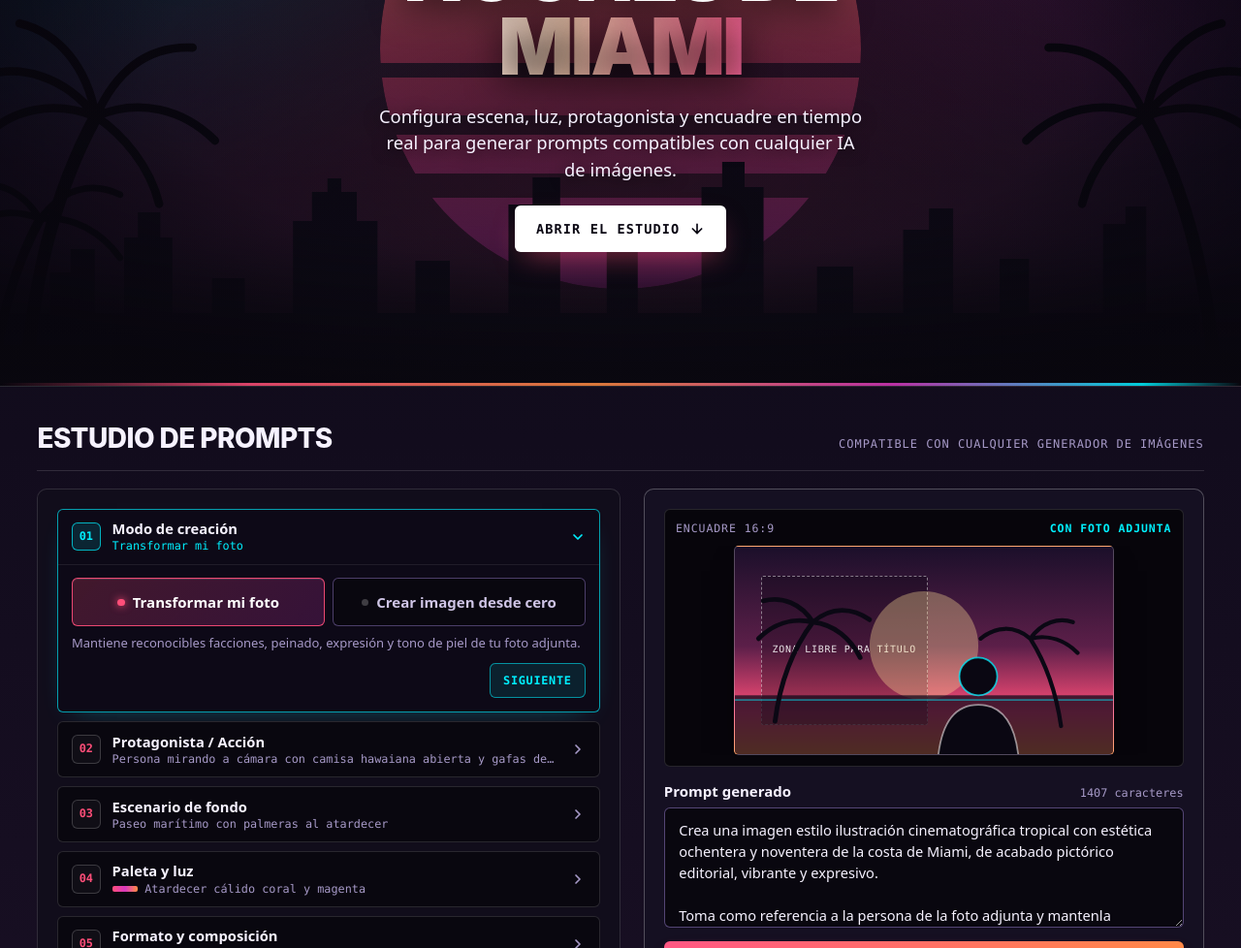
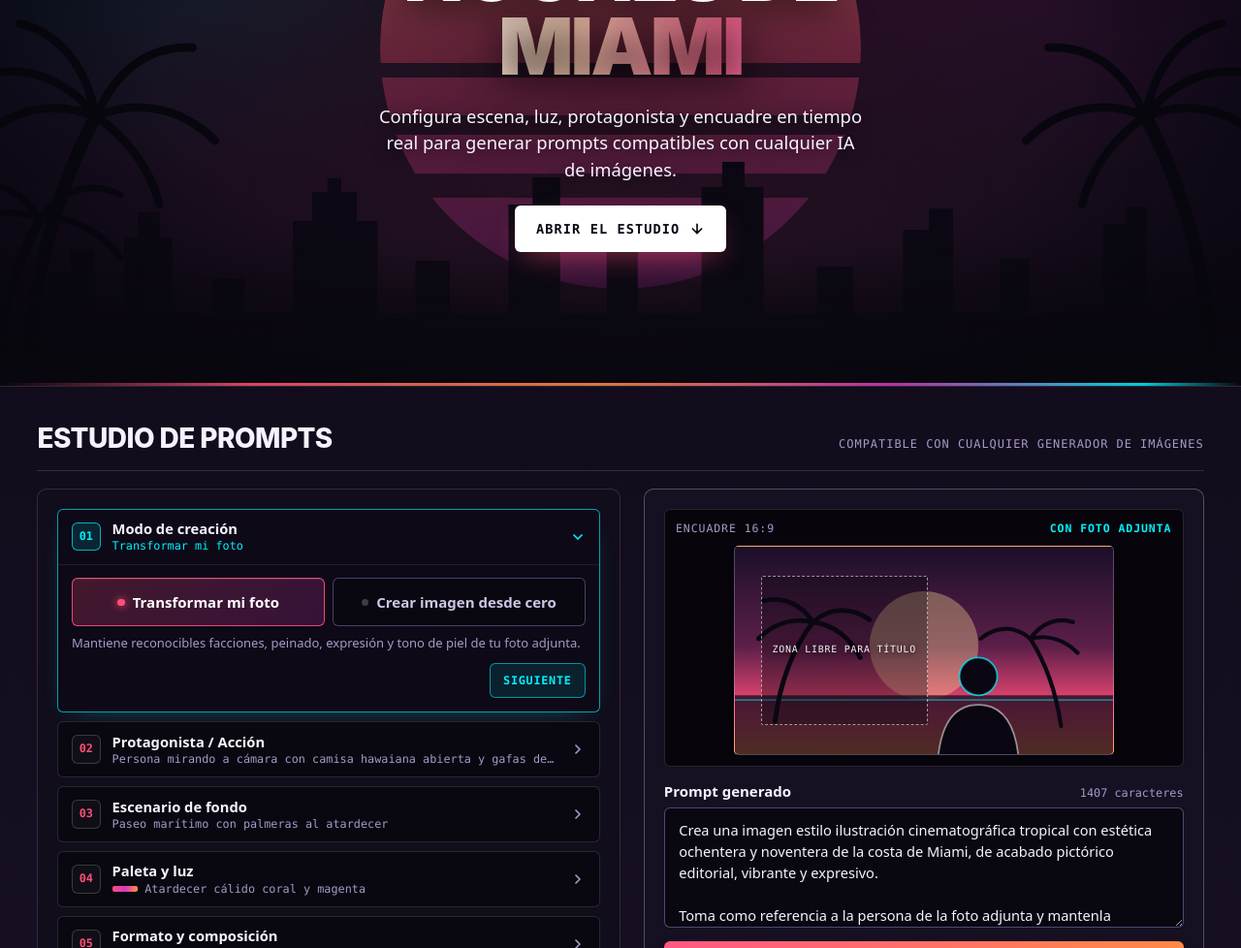
Before and after one commit to atedian/gta6, a plain HTML site: page index.html in a window 1280 px wide. Shown: the part 225-1203 px from the top of the page at 97% size. Drawn offline with Linux system fonts and the light colour scheme.

Commit message:
sync: actualización automática
Archivos: index.html

```diff
--- a/index.html
+++ b/index.html
@@ -1116,6 +1116,7 @@
     .vf-svg {
       position: absolute;
       inset: 0;
+      z-index: 1;
       display: block;
       inline-size: 100%;
       block-size: 100%;
@@ -1153,8 +1154,9 @@
       position: absolute;
       inset-block: 14%;
       inset-inline-start: 7%;
+      z-index: 2;
       inline-size: 44%;
-      border: 1px dashed rgba(255, 255, 255, 0.45);
+      border: 1px dashed rgba(255, 255, 255, 0.55);
       border-radius: 2px;
       display: grid;
       place-items: center;
@@ -1164,8 +1166,9 @@
       letter-spacing: 0.08em;
       text-transform: uppercase;
       text-align: center;
-      color: rgba(255, 255, 255, 0.88);
-      background: rgba(9, 7, 15, 0.28);
+      color: rgba(255, 255, 255, 0.94);
+      text-shadow: 0 1px 6px rgba(9, 7, 15, 0.92);
+      background: rgba(9, 7, 15, 0.34);
       opacity: 0;
       pointer-events: none;
     }
@@ -2356,6 +2359,7 @@
 
       form.querySelectorAll('.btn-step-next').forEach((btn) => {
         btn.addEventListener('click', () => {
+          clearTimeout(advanceTimer);
           const currentCard = btn.closest('details.step-card');
           if (currentCard) currentCard.dataset.done = 'true';
           const nextStep = Number(btn.dataset.nextStep);
```
